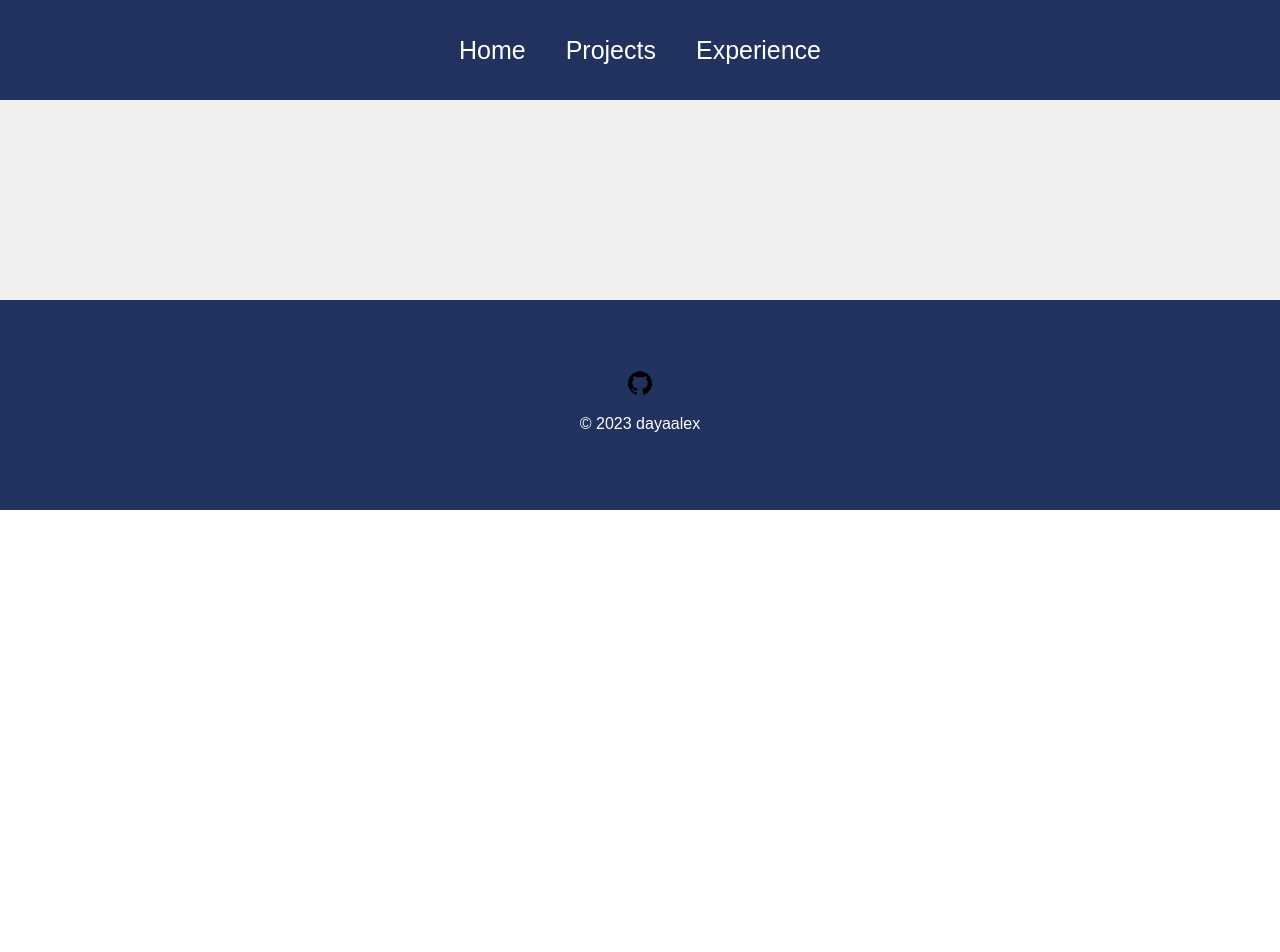
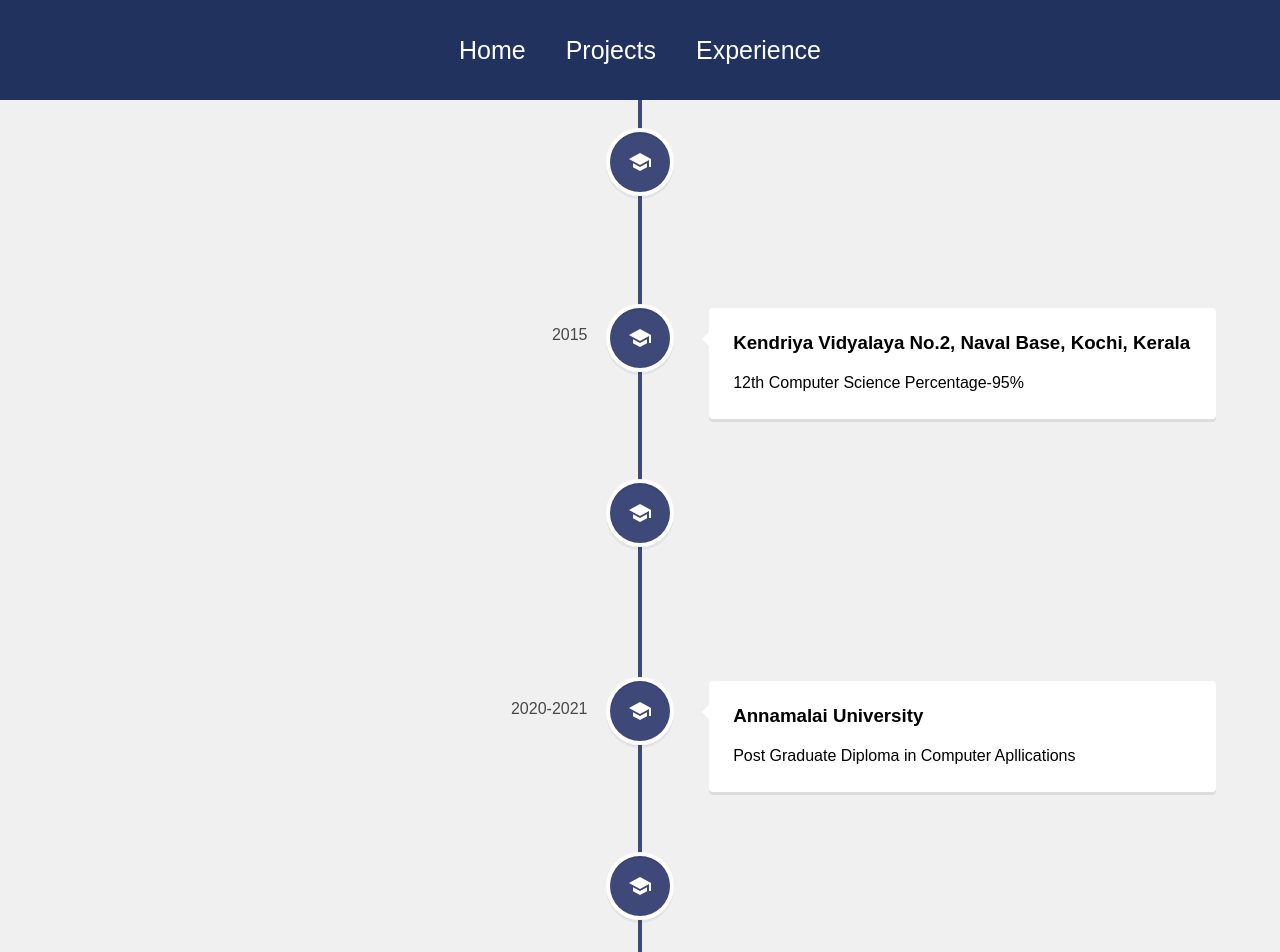
Before and after one commit to DayaAlex/portfolio, a React (Create React App) app: page /portfolio/Experience in a window 1280 px wide. Shown: the top 952 px of the page. Before the commit the page ends 800 px from the top, so only its background shows below. Built offline with nearby package versions, Linux system fonts and the light colour scheme.

Commit message:
edited b4 deployment

```diff
--- a/src/App.js
+++ b/src/App.js
@@ -11,7 +11,7 @@
 function App() {
   return (
     <div className="App">
-     <Router basename='/'>
+     <Router basename='/portfolio'>
       <Navbar />
       <Routes>
         <Route path="/" element={<Home />} />
--- a/src/pages/Experience.js
+++ b/src/pages/Experience.js
@@ -42,14 +42,14 @@
        icon={<SchoolIcon/>}
       >
         <h3 className='vertical-timeline-element-title'>
-          Rajiv Gandhi Institute of Technology,kottayam, Kerala
+          Rajiv Gandhi Institute of Technology,Kottayam, Kerala
         </h3>
         <p>B.Tech Civil Engineering CGPA-7.9</p>
       </VerticalTimelineElement>
 
       <VerticalTimelineElement
        className='vertical-timeline-element--education'
-       date='2015-2019'
+       date='2020-2021'
        iconStyle={{background:'#3e497a',color:'#fff'}}
        icon={<SchoolIcon/>}
       >
@@ -61,7 +61,7 @@
 
       <VerticalTimelineElement
        className='vertical-timeline-element--education'
-       date='2020-2021'
+       date='2022-2024'
        iconStyle={{background:'#3e497a',color:'#fff'}}
        icon={<SchoolIcon/>}
       >
```
